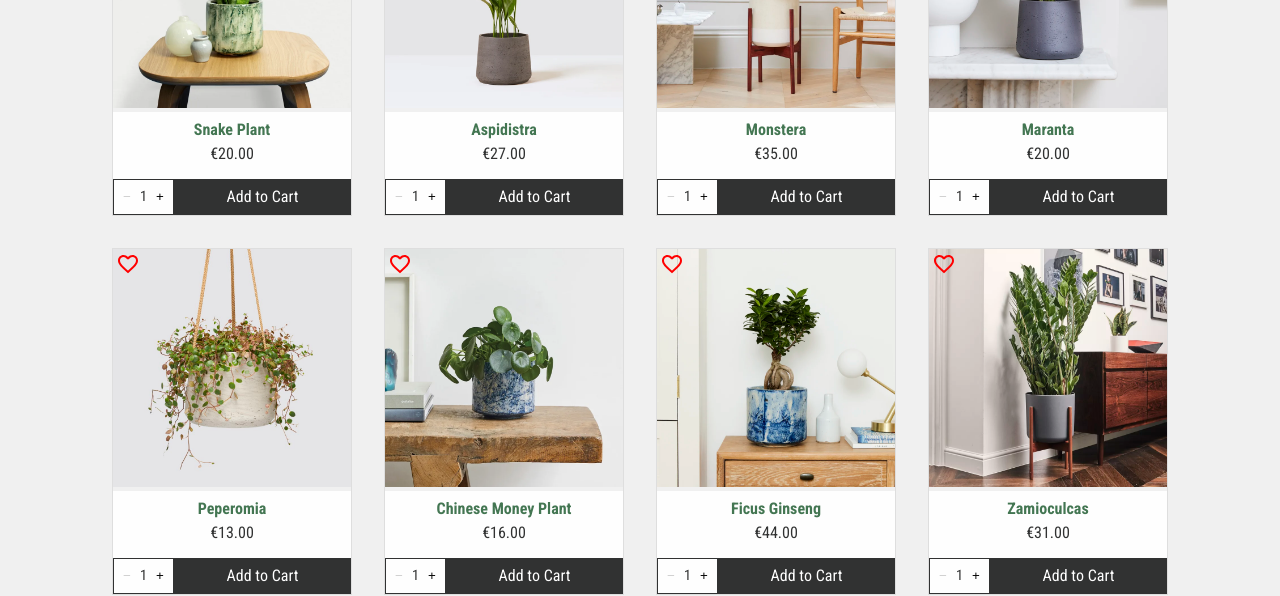
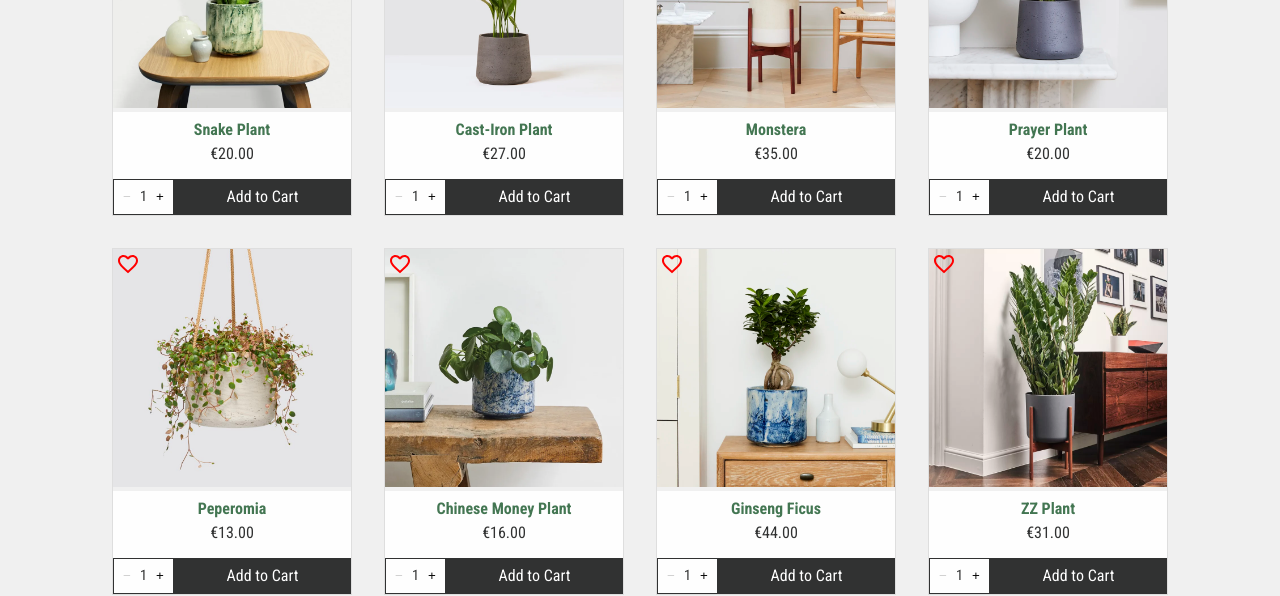
Before and after one commit to RimaSem/plant-shop, a React (Vite) app: page /plant-shop/shop in a window 1280 px wide. Shown: the part 1060-1656 px from the top of the page. Built offline with nearby package versions, Linux system fonts and the light colour scheme.

Commit message:
Add descriptions to detail pages

```diff
--- a/src/data.ts
+++ b/src/data.ts
@@ -4,7 +4,8 @@ export default [
     name: "Marble Queen Pothos",
     price: 18,
     img: "/marble_queen.jpg",
-    description: "",
+    description:
+      "Marble Queen, or Devil's Ivy, is a tropical, climbing plant with origins in the Solomon Islands. The Marble Queen is a variegated cultivar of Epipremnum aureum. Its waxy green leaves have streaks and patches of white, creating a bright and striking foliage plant. Marble Queens have oval leaves with heart shaped bases.",
     isFavorite: false,
     forBeginners: true,
     isPetSafe: false,
@@ -15,7 +16,8 @@ export default [
     name: "Cylindrical Snake Plant",
     price: 15,
     img: "/cylindrical_snake_plant.jpg",
-    description: "",
+    description:
+      "Cylindrical Snake Plant is an African succulent that makes a carefree house plant.Round leaves with a dark-green striped pattern give this eye-catching succulent its common name. Pointed leaf tips give it another name, African Spear (Watch out for those points -- they are sharp!). The gray-green tubular leaves grow in a rosette and are about an inch thick. Wipe leaves with a damp cloth to keep them dust-free.",
     isFavorite: false,
     forBeginners: true,
     isPetSafe: false,
@@ -26,7 +28,8 @@ export default [
     name: "Boston Fern",
     price: 12,
     img: "/boston-fern.jpg",
-    description: "",
+    description:
+      "The Boston Fern has graceful green, drooping fronds that are naturally cut in such a way to give a ruffled looking effect. They're quite sensitive to chemicals and the smoke from coal fires or wood burners are fairly toxic, draughts must also be avoided. This means your choice of placement will need to be considered quite carefully if your home has any of these features.",
     isFavorite: false,
     forBeginners: false,
     isPetSafe: true,
@@ -37,7 +40,8 @@ export default [
     name: "Haworthia",
     price: 15,
     img: "/succulent-haworthia.jpg",
-    description: "",
+    description:
+      "Haworthia is a large genus of small succulent plants, most of them native to South Africa. They are generally lumped under the common name haworthia, though different species might carry other common names. These plants are delightful little succulents that make attractive small houseplants",
     isFavorite: false,
     forBeginners: true,
     isPetSafe: true,
@@ -47,7 +51,8 @@ export default [
     name: "Parlor Palm",
     price: 9,
     img: "/parlor-palm.jpg",
-    description: "",
+    description:
+      "The parlor palm (Chamaedorea elegans) has long been used as an indoor plant. This lovely plant with deep green foliage was first discovered in Central America and brought back to the United States where it immediately became a popular indoor palm. It grows in attractive clumps with light-textured foliage cloaking thin trunks.",
     isFavorite: false,
     forBeginners: true,
     isPetSafe: true,
@@ -58,7 +63,8 @@ export default [
     name: "Peace Lily",
     price: 15,
     img: "/peace-lily.jpg",
-    description: "",
+    description:
+      "The peace lily is a flowering tropical plant from the Spathiphyllum genus. Outside of its hardiness zones, many people grow the peace lily indoors. There are many types of peace lilies within the genus. But in general, peace lilies have large, glossy, oval leaves. They typically bloom in the spring, though that can vary when growing them as houseplants.",
     isFavorite: false,
     forBeginners: true,
     isPetSafe: false,
@@ -68,7 +74,8 @@ export default [
     name: "Curly Spider Plant",
     price: 27,
     img: "/curly-spider-plant.jpg",
-    description: "",
+    description:
+      "Despite their creepy-crawly name, spider plants (Chlorophytum comosum) are among the most popular houseplants to grow. When grown indoors, these warm-weather perennials will survive less-than-perfect conditions, and they are stunning if you can closely mimic their native tropical environment by providing warm temperatures and humid air.",
     isFavorite: false,
     forBeginners: false,
     isPetSafe: true,
@@ -78,7 +85,8 @@ export default [
     name: "Corn Plant",
     price: 35,
     img: "/corn-plant.jpg",
-    description: "",
+    description:
+      "The corn plant (Dracaena fragrans) is a tropical African evergreen tree popular in Europe as an indoor plant since the mid-1800s—and in the U.S. since the early 20th century. They grow fairly slowly, from thick canes or stems that produce long, narrow leaves like stalks of corn, growing upward.",
     isFavorite: false,
     forBeginners: true,
     isPetSafe: false,
@@ -89,19 +97,21 @@ export default [
     name: "Snake Plant",
     price: 20,
     img: "/snake-plant.jpg",
-    description: "",
+    description:
+      "Dracaena trifasciata, commonly known as the snake plant, is one of the most popular and hardy species of houseplants. Up until 2017, it was botanically classified as Sansevieria trifasciata, but its commonalities with Dracaena species were too many to overlook. The plant features stiff, sword-like leaves and can range anywhere from six inches to eight feet tall.",
     isFavorite: false,
     forBeginners: true,
     isPetSafe: false,
   },
   {
     id: 10,
-    name: "Aspidistra",
+    name: "Cast-Iron Plant",
     price: 27,
     img: "/aspidistra.jpg",
-    description: "",
+    description:
+      "The cast-iron plant (Aspidistra elatior) has earned its reputation as a hard-to-kill houseplant, along with being a beautiful outdoor foliage plant within its growing zones. This plant can survive lots of neglect and growing conditions that will kill many other plants, such as low light conditions. It has arching, lance-shaped, deep green, glossy leaves that can reach around 2 feet long and 4 inches wide.",
     isFavorite: false,
-    forBeginners: false,
+    forBeginners: true,
     isPetSafe: true,
   },
   {
@@ -109,7 +119,8 @@ export default [
     name: "Monstera",
     price: 35,
     img: "/monstera.jpg",
-    description: "",
+    description:
+      "Native to the rainforests of Central America, the big, bold Monstera deliciosa plant is also known as the split-leaf philodendron. This easy-to-grow climbing evergreen can be found in many designer spaces for its wow factor. Indoors, the plant has a moderate growth rate and can grow in height about 1 to 2 feet a year.",
     isFavorite: false,
     forBeginners: false,
     isPetSafe: false,
@@ -117,10 +128,11 @@ export default [
 
   {
     id: 12,
-    name: "Maranta",
+    name: "Prayer Plant",
     price: 20,
     img: "/maranta.jpg",
-    description: "",
+    description:
+      "The prayer plant is one of the most distinguishable tropicals, thanks to its beautiful decorative leaves. The popular tricolor variety has deep green, velvety leaves with yellow splotches down the midrib and arching red veins traveling to the leaf margins. A slow-grower, the prayer plant can eventually reach up to a foot in height indoors.",
     isFavorite: false,
     forBeginners: false,
     isPetSafe: true,
@@ -130,7 +142,8 @@ export default [
     name: "Peperomia",
     price: 13,
     img: "/peperomia.jpg",
-    description: "",
+    description:
+      "Peperomia (Peperomia spp.) is a genus of tropical plants from Central and South America containing more than 1,500 species, with the common types often being grown as compact houseplants. While many peperomia plants have bright green leaves, the foliage can come in different colors, textures, and patterns. In general, they make for slow-growing and low-maintenance plants. ",
     isFavorite: false,
     forBeginners: false,
     isPetSafe: true,
@@ -140,7 +153,8 @@ export default [
     name: "Chinese Money Plant",
     price: 16,
     img: "/money-plant.jpg",
-    description: "",
+    description:
+      "Pilea peperomioides, often referred to as the pancake plant, Chinese money plant, coin plant, or UFO plant is a popular houseplant thanks to its attractive coin-shaped foliage and ease of care. This flowering perennial in the nettle family (Urticaceae) is native to southern China, growing naturally along the base of the Himalayan mountains.",
     isFavorite: false,
     forBeginners: false,
     isPetSafe: true,
@@ -148,20 +162,22 @@ export default [
 
   {
     id: 15,
-    name: "Ficus Ginseng",
+    name: "Ginseng Ficus",
     price: 44,
     img: "/ficus-ginseng.jpg",
-    description: "",
+    description:
+      "If you are looking for an entry into the ancient Japanese art of Bonsai, a great place to start is with a Ginseng Ficus. It looks terrific and requires minimal care when compared to other bonsai, which can be quite difficult to maintain. Bonsai artists especially focus on the raised roots of these funky little plants to create a certain aesthetic.",
     isFavorite: false,
     forBeginners: false,
     isPetSafe: false,
   },
   {
     id: 16,
-    name: "Zamioculcas",
+    name: "ZZ Plant",
     price: 31,
     img: "/zamioculcas.jpg",
-    description: "",
+    description:
+      "Low-maintenance zz plants are Zamioculcas zamiifolia, characterized by their shiny, wide, oval-shaped leaves that shoot upward and quickly grow in a home indoors. The plant natively grows in East Africa, namely Zanzibar and Tanzania. The plants are also called Zanzibar gems for their spotless, waxy leaves that are so deep green that sometimes, these plants are mistaken as artificial.",
     isFavorite: false,
     forBeginners: true,
     isPetSafe: false,
@@ -171,7 +187,8 @@ export default [
     name: "Philodendron",
     price: 18,
     img: "/philodendron.jpg",
-    description: "",
+    description:
+      "There are hundreds of philodendron species, and these popular houseplants are beloved for their easy-going nature and large, glossy-green foliage. Slow-growing and compact, it's a great plant for small spaces, providing it gets enough bright, indirect light to promote the eye-catching variegation.",
     isFavorite: false,
     forBeginners: false,
     isPetSafe: false,
@@ -182,7 +199,8 @@ export default [
     name: "Dwarf Fan Palm",
     price: 38,
     img: "/dwarf-fan-palm.jpg",
-    description: "",
+    description:
+      "The dwarf fan palm is an especially cold-hardy species of palm tree. It can tolerate temperatures as low as 10 degrees Fahrenheit. For this reason, dwarf fan palms are frequently used to add tropical flair to temperate landscapes. They also grow well as houseplants, adapting easily to indoor conditions.",
     isFavorite: false,
     forBeginners: true,
     isPetSafe: false,
@@ -192,7 +210,8 @@ export default [
     name: "Calathea",
     price: 20,
     img: "/calathea.jpg",
-    description: "",
+    description:
+      "The genus Calathea—characterized by boldly marked, oblong leaves in a dazzling array of colors—includes some of the most beautiful tropical plants in the world. Due to the plants' eye-catching stripes and veining, they're often known by nicknames such as the zebra plant, peacock plant, or rattlesnake plant. Calatheas are also referred to as prayer plants, a common name that other species use as well.",
     isFavorite: false,
     forBeginners: false,
     isPetSafe: true,
@@ -202,7 +221,8 @@ export default [
     name: "Maidenhair Fern",
     price: 20,
     img: "/maidenhair-fern.jpg",
-    description: "",
+    description:
+      "Maidenhair ferns have delicate fan-shaped leaf segments, typically clustered on wiry black stems, and their leaves are smaller than other types of ferns. In addition to being one of the most popular fern houseplants, the maidenhair fern can also be found in nature, growing in places where other plants typically don't, like on rock walls and in between rock fissures where the moisture from water seepage keeps them alive.",
     isFavorite: false,
     forBeginners: false,
     isPetSafe: true,
--- a/src/pages/scss/ItemDetail.scss
+++ b/src/pages/scss/ItemDetail.scss
@@ -2,9 +2,10 @@
   display: flex;
   flex-direction: column;
   max-width: 1200px;
+  margin: 0 auto;
 
-  margin: 0 auto;
   .back-btn {
+    width: fit-content;
     border: none;
     margin: 2em 0 1em 1.5em;
     font-family: inherit;
@@ -125,6 +126,7 @@
     .back-btn {
       margin-left: 4.5em;
     }
+
     .detail-container {
       flex-direction: row;
       gap: 2em;
```
Also changed, not shown: src/pages/ItemDetail.tsx (+1 -7 lines).
